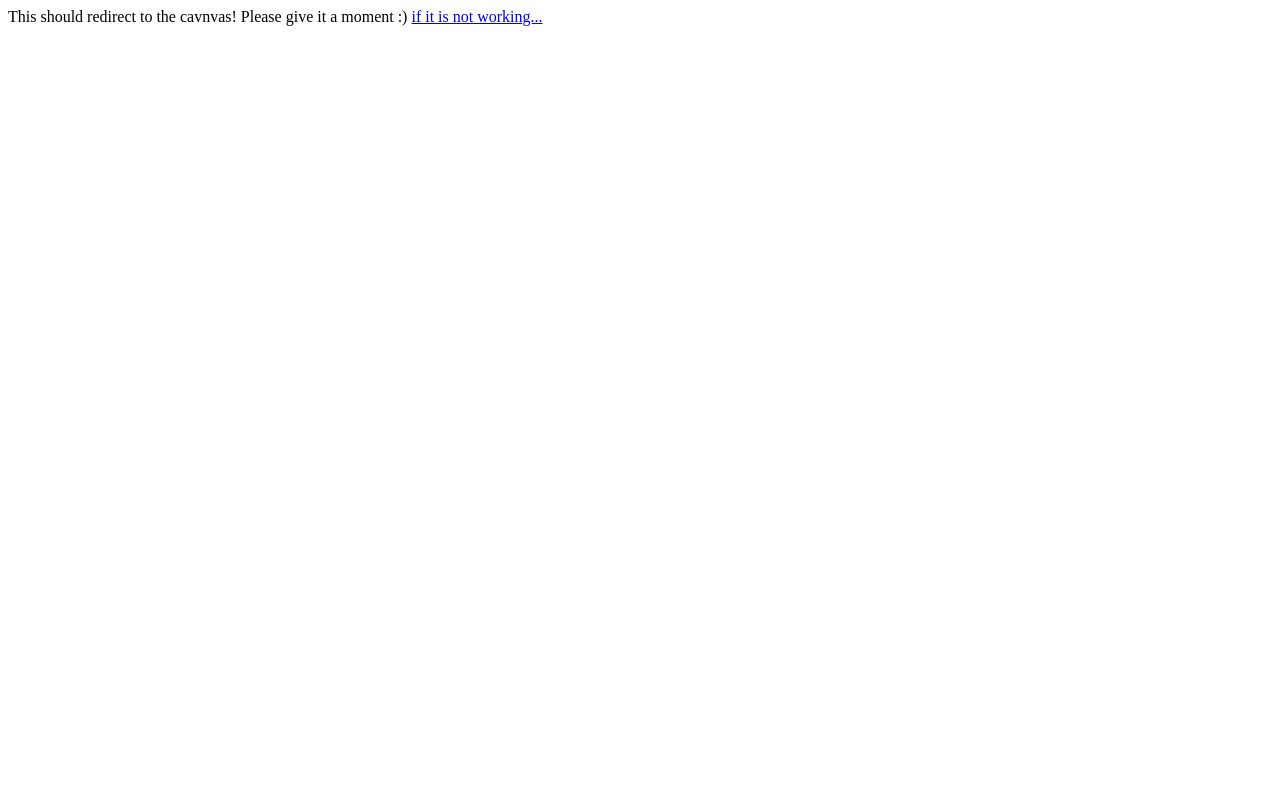
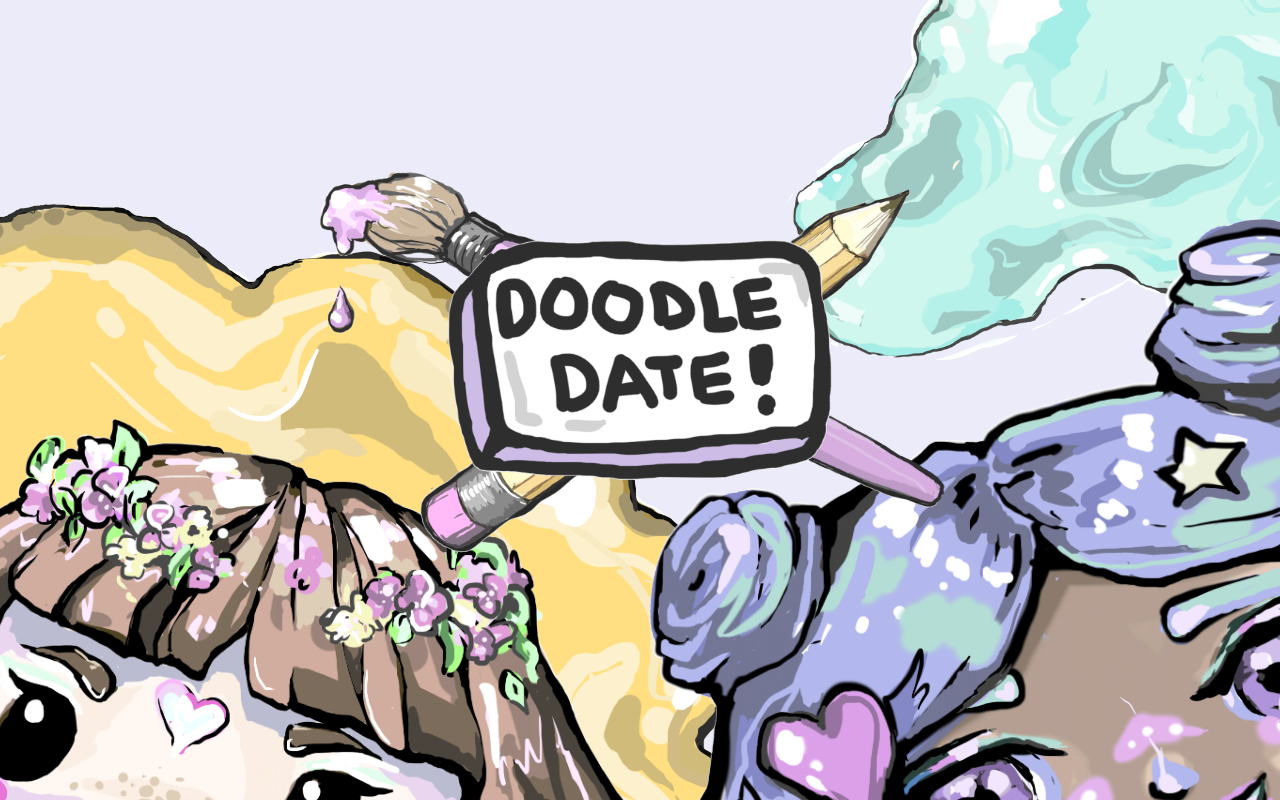
Before and after one commit to khanniie/Doodle-Date, a plain HTML site: page index.html in a window 1280 px wide. Drawn offline with Linux system fonts and the light colour scheme.

Commit message:
added a homepage
is homepage even the right word for it

```diff
--- a/index.html
+++ b/index.html
@@ -1,14 +1,211 @@
 <html>
 <head>
-    <title>Draw-tool</title>
-    <meta http-equiv="refresh" content="1;url=canvas.html"/>
+    <title>Doodle Date</title>
+    <link rel="icon" href="images/rainbow_pencil_pixel_by_fonyl.gif">
+   	<style>
 
+body{
+	margin: 0px;
+	background-color: 	#ebebfa;
+}
+/*.moveable{
+	transition-duration: 2s;
+}*/
+
+
+#contain{
+	width: 30vw;
+	height: 20vw;
+	position: absolute;
+	top: 30%;
+	left: 35%;
+	z-index: 10;
+	display: block;
+}
+
+#button-before{
+	max-width: 30vw;
+	position: absolute;
+	top: 0;
+	left: 0;
+	z-index: 10;
+	display: block;
+}
+#contain:hover #button-before{
+	display: none;
+}
+
+
+
+#button-after{
+	max-width: 30vw;
+	position: absolute;
+	top: 1vw;
+	left: -1vw;
+	z-index: 9;
+	display: none;}
+
+#contain:hover #button-after{
+	display: block;
+}
+
+
+#person-one{
+	max-width: 50vw;
+	position: absolute;
+	bottom: -10px;
+	left: -10px;
+	z-index: 5;
+}
+#person-two{
+	max-width: 50vw;
+	position: absolute;
+	bottom: -10px;
+	right: -10px;
+	z-index: 5;
+}
+#pen{
+	max-width: 50vw;
+	position: absolute;
+	top: 20%;
+	left: 25%;
+	z-index: 6;
+}
+#blue-paint{
+	max-width: 40vw;
+	position: absolute;
+	top: -10px;
+	right: -10px;
+	z-index: 0;
+}
+#lemon-paint{
+	max-width: 60vw;
+	position: absolute;
+	bottom: -10px;
+	left: -10px;
+	z-index: 0;}
+
+/*.downTop{
+	top: 0px;
+}
+.downBottom{
+	bottom: -20px;
+}
+.upTop{
+	top: -20px;
+}
+.upBottom{
+	bottom: 0px;
+}
+.leftLeft{
+   left: -20px;
+}
+.leftRight{
+    right: 0px;
+
+}
+.rightLeft{
+    left: 0px;
+}
+.rightRight{
+    right: -20px;
+}*/
+
+
+   	</style>
     </head>
 
 <body>
-    This should redirect to the cavnvas! Please give it a moment :)
+    <div id="contain"><img src="homepage-images/button-before.png" id="button-before"/>
+     <a href= "https://khanniie.github.io/draw-tool/canvas.html" ><img src="homepage-images/button-after.png" id="button-after"/></a></div>
+    <img src="homepage-images/person-one.png" id="person-one" class="moveable"/>
+     <img src="homepage-images/person-two.png" id="person-two" class="moveable"/>
+      <img src="homepage-images/pen.png" id="pen"/>
+     <img src="homepage-images/blu-paint.png" id="blue-paint" class="moveable"/>
+     <img src="homepage-images/lemon-paint.png" id="lemon-paint" class="moveable"/>
 
-    <a href="https://khanniie.github.io/draw-tool/canvas.html">if it is not working... </a>
+
+<!--     <script>
+        var isHover = function (dogg, x1, y1) {
+
+            var leftPos = dogg.getBoundingClientRect().left;
+            var topPos = dogg.getBoundingClientRect().top;
+
+            var dogWidth = dogg.getBoundingClientRect().width;
+            var dogHeight = dogg.getBoundingClientRect().height;
+
+            if(x1 >= leftPos & x1 <= leftPos + dogWidth & y1 >= topPos & y1 <= topPos + dogHeight){
+                return true;
+
+            }
+            else{
+                return false;
+            }
+        };
+
+
+        var move = function (x1, y1, dogVar) {
+
+            var leftPos = dogVar.getBoundingClientRect().left;
+            var topPos = dogVar.getBoundingClientRect().top;
+
+            var dogWidth = dogVar.getBoundingClientRect().width;
+            var dogHeight = dogVar.getBoundingClientRect().height;
+
+            if (isHover(dogVar, x1, y1)) {
+
+                if (x1 < (leftPos + dogWidth * .35)) {
+
+
+                    if (y1 < topPos + dogHeight * .35) {
+                        dogVar.style.transform = "translate(15vw, 15vw)";
+                        dogVar.classList.add=
+                    } else if (y1 < topPos + dogHeight * .65) {
+                        dogVar.style.transform = "translate(20vw, 0vw)";
+                    } else {
+                        dogVar.style.transform = "translate(15vw, -15vw)";
+                    }
+                } else if (x1 < (leftPos + dogWidth * .65)) {
+
+
+                    if (y1 < topPos + dogHeight * .35) {
+                        dogVar.style.transform = "translate(0vw, 20vw)";
+                    } else if (y1 < topPos + dogHeight * .65) {
+                        dogVar.style.transform = "translate(20vw, 0vw)";
+                    } else {
+                        dogVar.style.transform = "translate(0vw, -20vw)";
+                    }
+                } else {
+
+
+                    if (y1 < topPos + dogHeight * .35) {
+                        dogVar.style.transform = "translate(-15vw, 15vw)";
+                    } else if (y1 < topPos + dogHeight * .65) {
+                        dogVar.style.transform = "translate(-20vw, 0vw)";
+                    } else {
+                        dogVar.style.transform = "translate(-15vw, -15vw)";
+                    }
+                }
+
+            }
+
+
+
+        }
+
+        document.body.addEventListener('mousemove', function (event) {
+
+        var moveable = document.querySelectorAll(".moveable");
+		Array.prototype.forEach.call(moveable, function(elements, index) {
+				move(event.y, event.x, elements);
+		});
+
+
+        });
+
+
+    </script> -->
+
     </body>
 
 
```
Also changed, not shown: canvas.js (+9 -2 lines), homepage-images/blu-paint.png (added), homepage-images/button-after.png (added), homepage-images/button-before.png (added), homepage-images/lemon-paint.png (added), homepage-images/pen.png (added), homepage-images/person-one.png (added), homepage-images/person-two.png (added), 1 other file.
